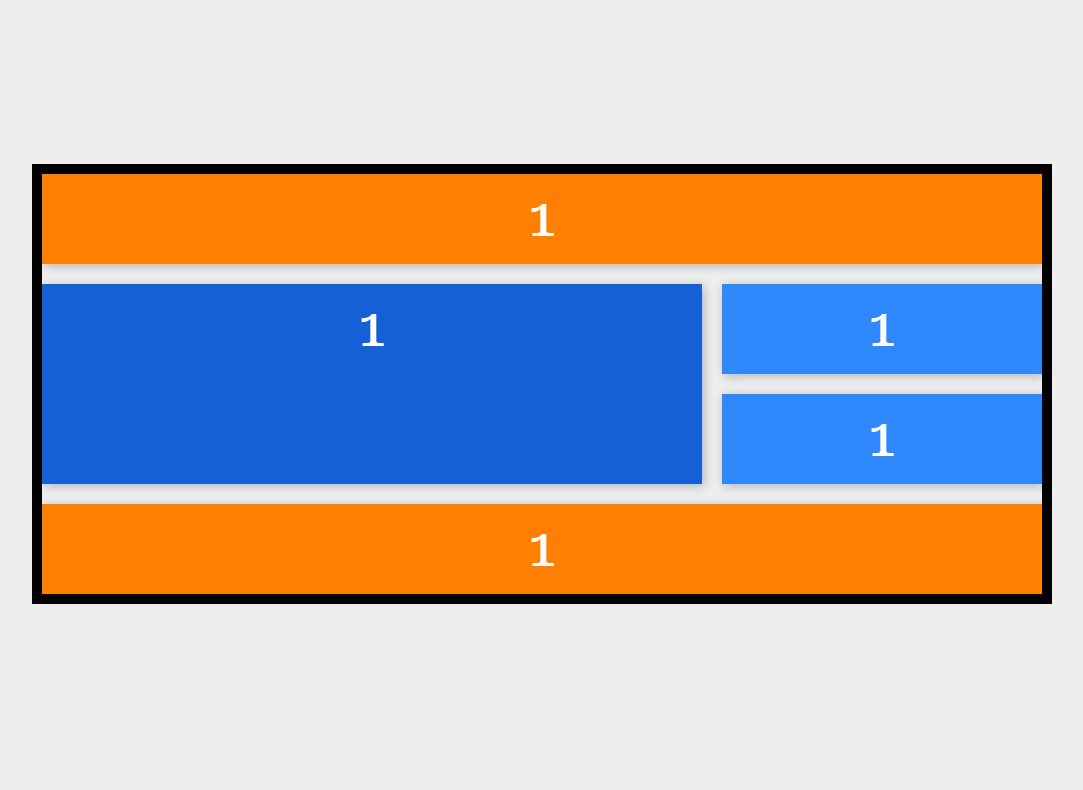
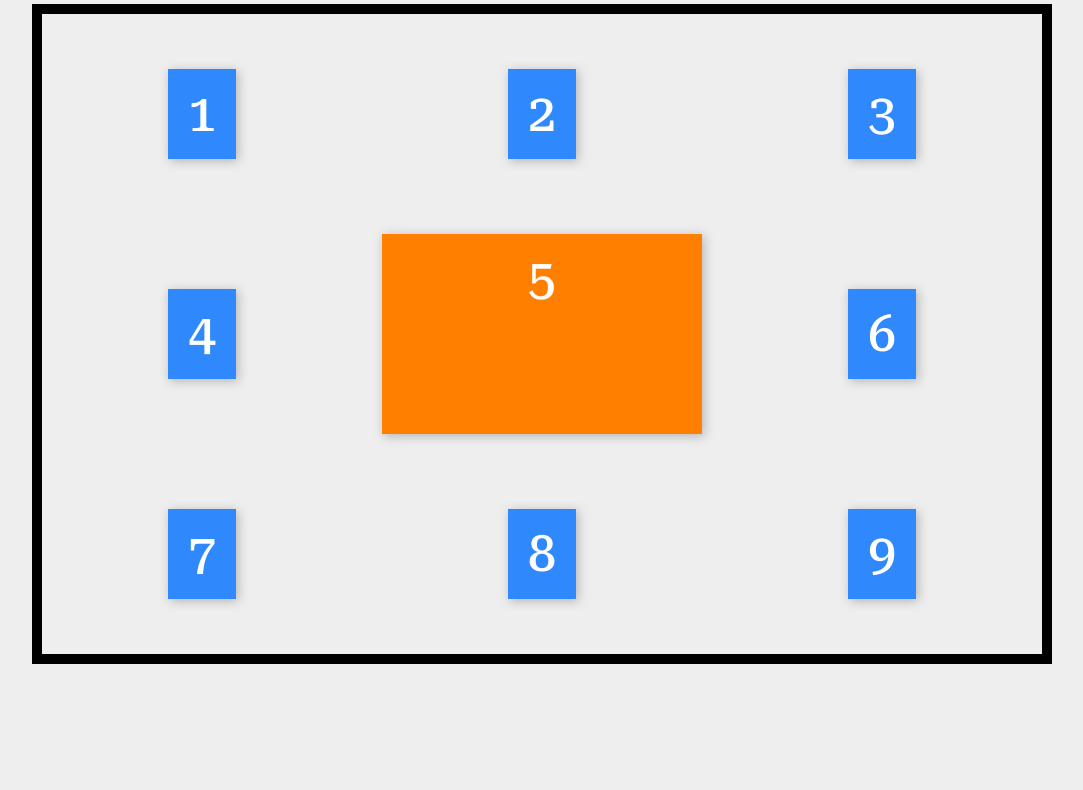
Before and after one commit to Bandu19/Curso_CSS_GRID, a website built with webpack: page src/index.html in a window 1280 px wide. Shown: the part 94-884 px from the top of the page, without its empty margins (98-1181 px from the left). Before the commit the page ends 858 px from the top, so only its background shows below. Built offline with nearby package versions, Linux system fonts and the light colour scheme.

Commit message:
CSS GRID 'Alineación de Elementos'

```diff
--- /dev/null
+++ b/src/css/alineacion-elementos.css
@@ -0,0 +1,24 @@
+.content {
+  display: grid;
+  gap: 20px;
+  grid-template-columns: repeat(3, 1fr);
+  grid-template-rows: repeat(3, 200px);
+
+  /* Nos permitiran Alinear de forma horizontal
+    como verticalmente
+  */
+
+  /* Alinea horizontal*/
+  justify-items: center;
+  /*auto | start | centar | end | stretch */
+
+  /* Alinea verticalmente*/
+  align-items: center;
+  /*auto | start | centar | end | stretch */
+}
+
+.content .item {
+  background: #ff8000;
+  justify-self: stretch;
+  align-self: stretch;
+}
--- a/src/index.html
+++ b/src/index.html
@@ -12,34 +12,33 @@
     />
     <!--TENGO QUE QUITARLO DESPUES-->
     <link rel="stylesheet" href="./styles.css" />
-    <link rel="stylesheet" href="../src/css/grid-area.css" />
-    <title>CSS Grid - Grid Areas()</title>
+    <link rel="stylesheet" href="../src/css/alineacion-elementos.css" />
+    <title>CSS Grid - Alalineacion de Elementos</title>
   </head>
 
   <body>
     <div class="header">
-      <p>CSS Grid - Grid Areas()</p>
+      <p>CSS Grid - Alalineacion de Elementos</p>
     </div>
 
-    <!-- <div class="content">
-      <div class="header">HEADER</div>
-      <div class="sidebar-1">2</div>
-      <div class="contenido">3</div>
-      <div class="widgets">4</div>
-      <div class="sidebar-2">5</div>
-      <div class="footer">6</div>
+    <div class="content">
+      <div>1</div>
+      <div>2</div>
+      <div>3</div>
+      <div>4</div>
+      <div class="item">5</div>
+      <div>6</div>
       <div>7</div>
       <div>8</div>
       <div>9</div>
-      <div>10</div>
-    </div> -->
+    </div>
 
     <div class="content2">
       <div class="imagen">1</div>
-      <div class="section">1</div>
       <div>1</div>
       <div>1</div>
-      <div class="imagen3">1</div>
+      <div>1</div>
+      <div>1</div>
     </div>
   </body>
 </html>
```
